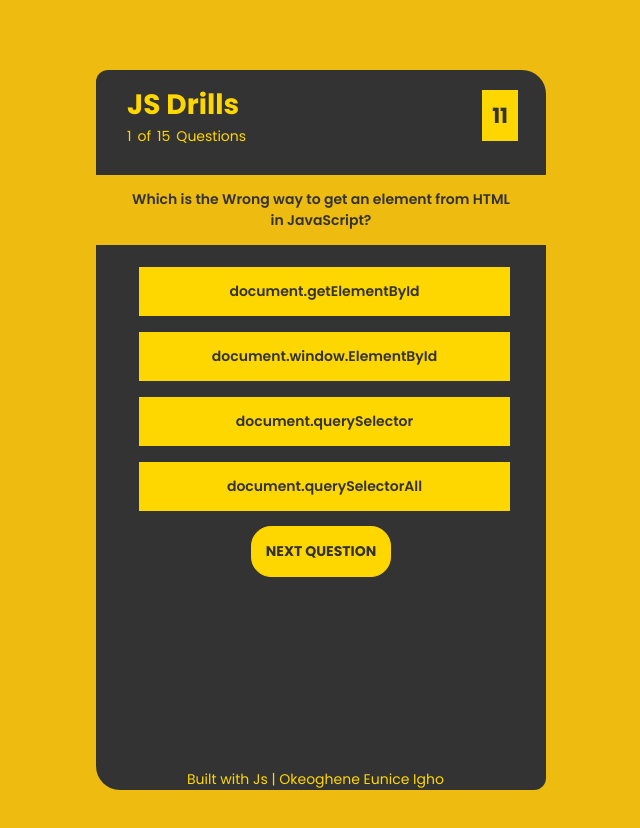
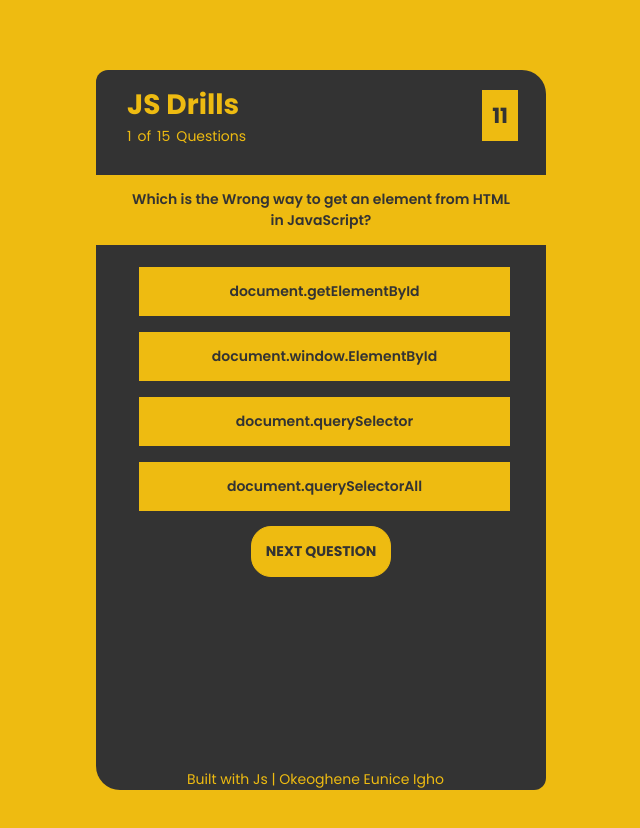
Before and after one commit to Igho-Okeoghene/JavaScript-Drills, a plain HTML site: page game.html in a window 1280 px wide. Shown: the whole page, without its empty margins (319-959 px from the left). Drawn offline with Linux system fonts and the light colour scheme.

Commit message:
Update style.css

```diff
--- a/style.css
+++ b/style.css
@@ -7,7 +7,7 @@
 }
 .container {
   background-color: #333;
-  color: gold;
+  color: #eebb11;
   height: 100vh;
   text-align: center;
   position: relative;
@@ -28,7 +28,7 @@ h2 {
   font-weight: 700;
 }
 .timer .timer_sec {
-  background-color: gold;
+  background-color: #eebb11;
   color: #333;
   padding: 10px;
   font-size: 1.5rem;
@@ -49,16 +49,16 @@ h2 {
   padding: 3rem 1rem;
 }
 .button {
-  background-color: gold;
+  background-color: #eebb11;
   color: #333;
   padding: 1rem;
-  border: 1px solid gold;
+  border: 1px solid #eebb11;
   border-radius: 20px;
 }
 .button:hover,
 .option:hover {
   cursor: pointer;
-  border: gold;
+  border: #eebb11;
 }
 #start {
   margin-bottom: 2rem;
@@ -89,7 +89,7 @@ footer {
 }
 .option {
   border: 8px solid #333;
-  background-color: gold;
+  background-color: #eebb11;
   color: #333;
   text-align: center;
   padding: 1rem 2rem;
@@ -118,7 +118,7 @@ footer {
 .showDisplay {
   display: block;
   text-align: center;
-  color: gold;
+  color: #eebb11;
 }
 .complete_text {
   font-size: 1.5rem;
@@ -154,7 +154,7 @@ footer {
     padding: 0 91px;
   }
   .button:hover {
-    border: 2px solid gold;
+    border: 2px solid #eebb11;
   }
 }
 @media screen and (min-width: 1024px) {
```
